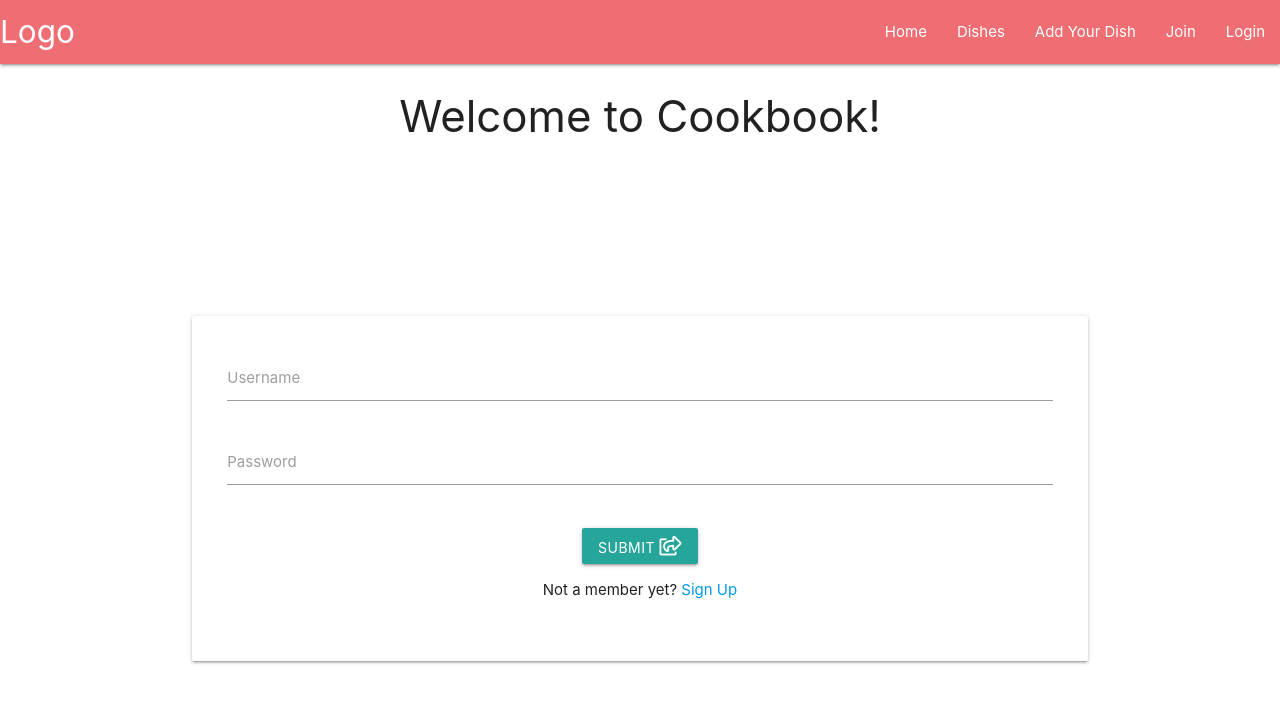
After one commit to Code-Institute-Submissions/cmd-source-MS3-Dishes_OctResub, a Flask app: page /login in a window 1280 px wide. The commit adds this page. Shown: the top 703 px of the page. Run offline with Flask 2, Linux system fonts and the light colour scheme; some libraries are stand-ins or nearby versions.

Commit message:
added in a login page with a simple user and password

```diff
--- a/app.py
+++ b/app.py
@@ -20,8 +20,13 @@ mongo = PyMongo(app)
 @app.route("/")
 @app.route("/home")
 def home():
+    return render_template("home.html")
+
+
+@app.route("/dishes")
+def dishes():
     course = mongo.db.dish.find()
-    return render_template("home.html", dishes=course)
+    return render_template("dishes.html", dishes=course)
 
 
 @app.route("/register", methods=["GET", "POST"])
@@ -32,7 +37,7 @@ def register():
 
         if existing:
             flash("Username not available")
-            redirect(url_for("register"))
+            return redirect(url_for("register"))
 
         new_user = {
             "first_name": request.form.get("first_name").lower(),
@@ -49,6 +54,11 @@ def register():
     return render_template("register.html")
 
 
+@app.route("/login")
+def login():
+    return render_template("login.html")
+
+
 if __name__ == "__main__":
     app.run(host=os.environ.get("IP"),
             port=int(os.environ.get("PORT")),
--- a/static/css/style.css
+++ b/static/css/style.css
@@ -7,3 +7,8 @@
 #maincard {
     text-align: center;
 }
+
+
+.signin {
+    padding-top: 150px;
+}
--- a/templates/base.html
+++ b/templates/base.html
@@ -19,18 +19,20 @@
           <a href="#" data-target="mobile-demo" class="sidenav-trigger"><i class="fas fa-bars"></i></a>
           <ul class="right hide-on-med-and-down">
             <li><a href="{{ url_for('home') }}">Home</a></li>
-            <li><a href="badges.html">Dishes</a></li>
+            <li><a href="{{ url_for('dishes') }}">Dishes</a></li>
             <li><a href="collapsible.html">Add Your Dish</a></li>
             <li><a href="{{ url_for('register') }}">Join</a></li>
+            <li><a href="{{ url_for('login') }}">Login</a></li>
           </ul>
         </div>
       </nav>
 
       <ul class="sidenav" id="mobile-demo">
         <li><a href="{{ url_for('home') }}">Home</a></li>
-        <li><a href="badges.html">Dishes</a></li>
+        <li><a href="{{ url_for('dishes') }}">Dishes</a></li>
         <li><a href="collapsible.html">Add Your Dish</a></li>
         <li><a href="{{ url_for('register') }}">Join</a></li>
+        <li><a href="{{ url_for('login') }}">Login</a></li>
       </ul>
 </header>
 
--- a/templates/home.html
+++ b/templates/home.html
@@ -1,6 +1,6 @@
 {% extends "base.html" %}
 
-{% block content %}
+    {% block content %}
     {% for dish in dishes %}
         {{ dish.dish_name }}<br>
         {{ dish.dish_type }}<br>
--- /dev/null
+++ b/templates/login.html
@@ -0,0 +1,30 @@
+{% extends "base.html" %}
+
+    {% block content %}
+
+        <h3 class="center-align">Welcome to Cookbook!</h3>
+
+        <div class="container signin">
+        <form class="card-panel center-align">
+            <div class="row">
+              <div class="input-field col s12">
+                <input id="user_name" name="user_name" type="text" class="validate">
+                <label for="user_name">Username</label>
+              </div>
+              <div class="row">
+                <div class="input-field col s12">
+                  <input id="user_password" type="password" name="user_password" class="validate">
+                  <label for="user_password">Password</label>
+                </div>
+              </div>
+                <button class="btn waves-effect waves-light" type="submit" name="action">Submit
+                    <i class="far fa-share-square"></i>
+                </button>
+              <div>
+                  <p>Not a member yet?<a href="{{ url_for('register') }}"> Sign Up</a></p>
+              </div>
+        </form>
+      </div>
+
+
+{% endblock %}
--- a/templates/register.html
+++ b/templates/register.html
@@ -9,7 +9,7 @@
     </section>
 
     <!--Form was taken from Materialize-->
-    <div class="container">
+    <div class="container signin">
         <form class="card-panel center-align">
             <div class="row">
                 <div class="input-field col s6">
@@ -40,7 +40,6 @@
                     <i class="far fa-share-square"></i>
                 </button>
         </form>
-
-    </div>
+      </div>
 
 {% endblock %}
```
Also changed, not shown: templates/dishes.html (added, +10 -0 lines).
